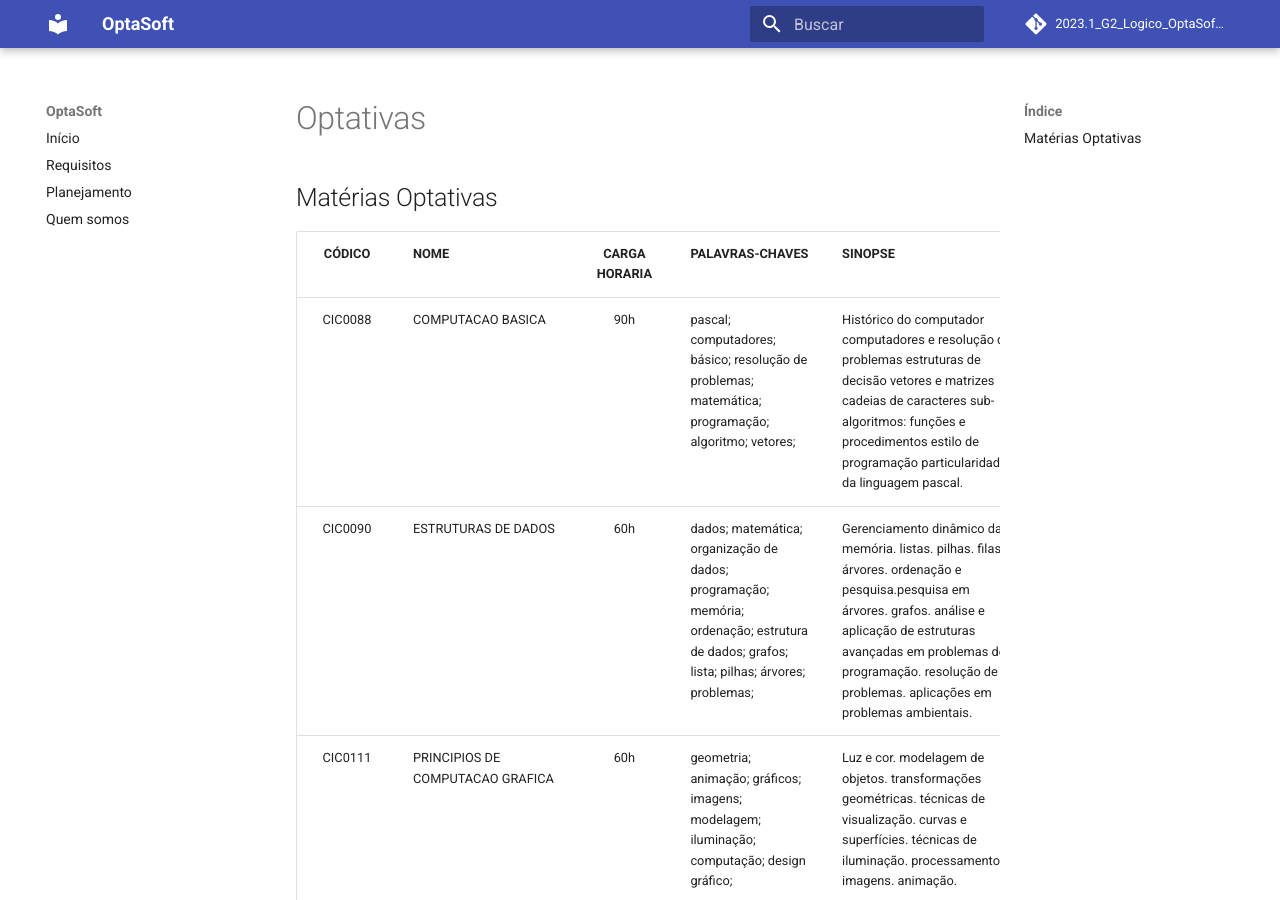
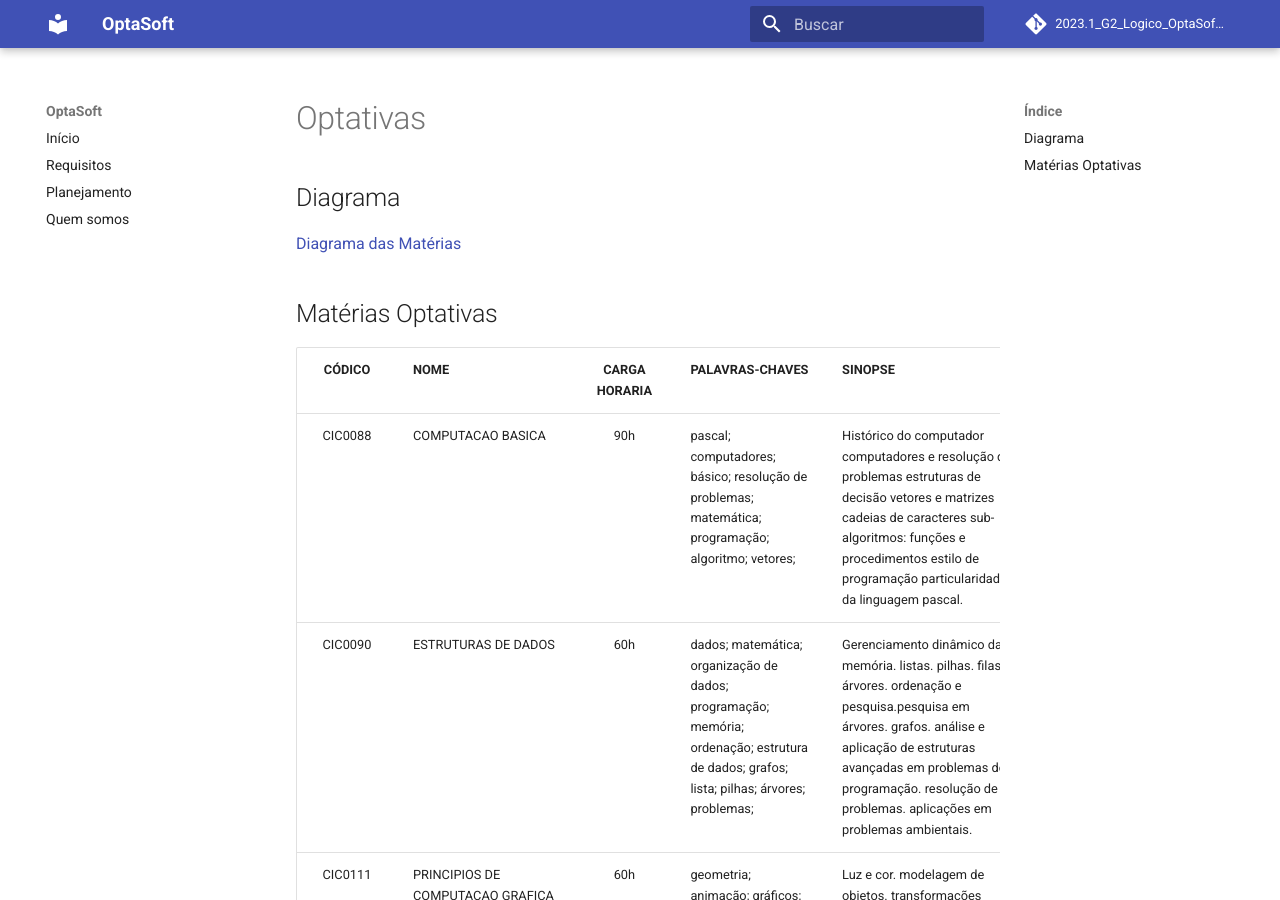
Before and after one commit to UnBParadigmas2023-1-Turma02/2023.1_G2_Logico_OptaSoftware, an MkDocs documentation site: the page built from pages/docs/optativas.md, in a window 1280 px wide and 900 px high. Built offline with MkDocs 1.6.1 and Material for MkDocs 9.7.7, drawn with Linux system fonts in a browser that asks for light colours; comment, search, counter and statistics services are not loaded.

Commit message:
Update optativas.md

```diff
--- a/pages/docs/optativas.md
+++ b/pages/docs/optativas.md
@@ -1,3 +1,7 @@
+## Diagrama
+
+[Diagrama das Matérias](https://drive.google.com/file/d/1Qinkup-okRi-Gf8TRfw01AzFLpd-fSbK/view?usp=sharing)
+
 ## Matérias Optativas
 
 | CÓDICO  | NOME                                                        | CARGA HORARIA | PALAVRAS-CHAVES                                                                                       | SINOPSE                                                                                      |
```
